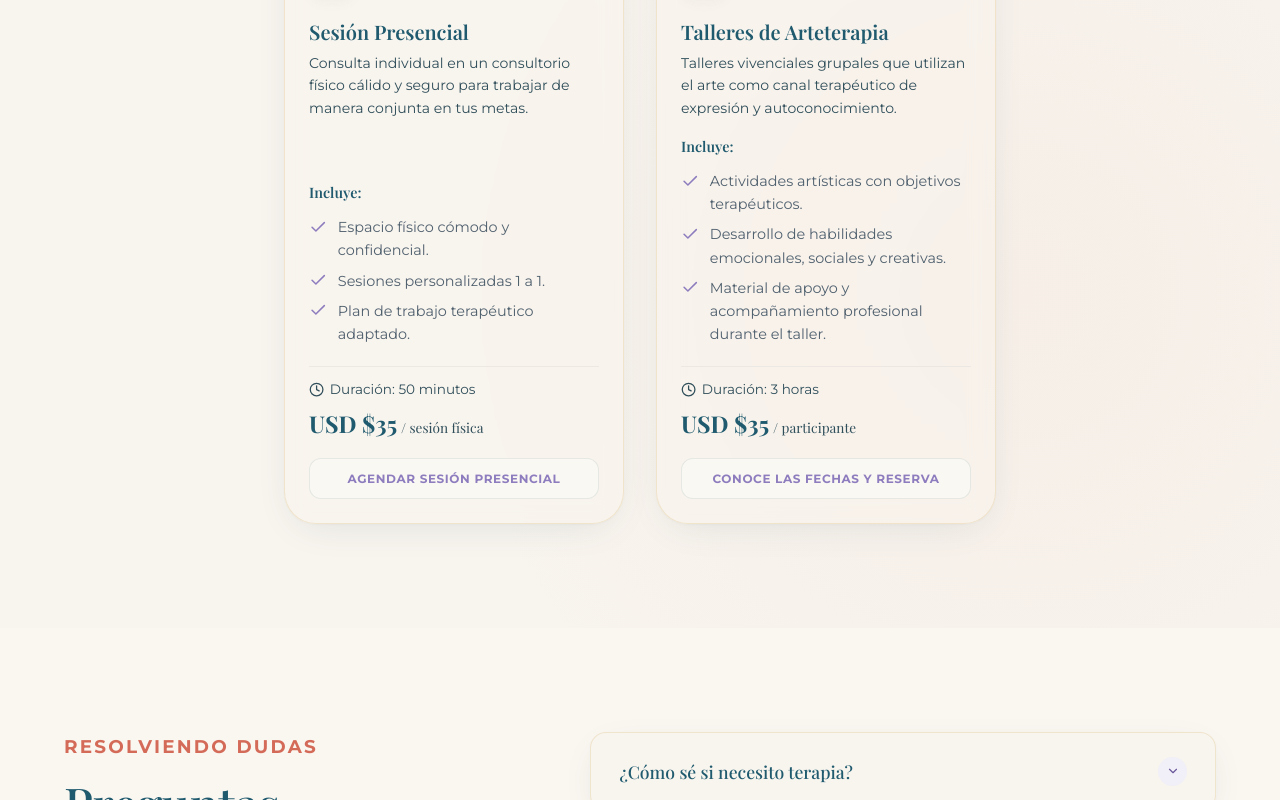
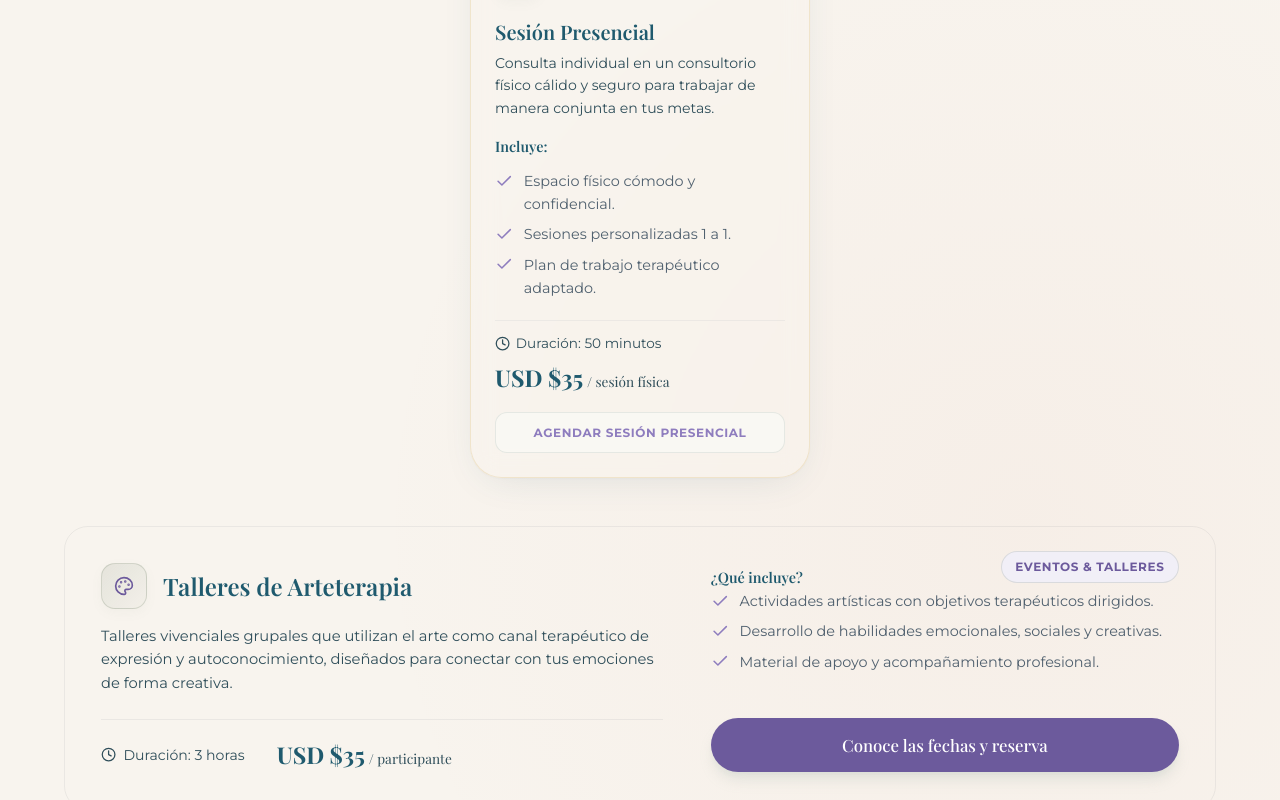
Before and after one commit to MAXVMVS/psic-damarispazmino, a React (Vite) app: page / in a window 1280 px wide. Shown: the part 3680-4480 px from the top of the page. Built offline with nearby package versions, Linux system fonts and the light colour scheme; no server answers; a web font is replaced by a local one.

Commit message:
design: restructure workshops card into a horizontal banner layout below the grid

```diff
--- a/src/App.tsx
+++ b/src/App.tsx
@@ -632,49 +632,56 @@ Quedo atento/a a su respuesta. ¡Muchas gracias!`;
               </button>
             </div>
 
-            {/* SERVICE CARD 5 */}
-            <div id="service-card-arteterapia" className="service-card">
-              <div className="service-card-header">
+            </div>
+
+            {/* SPECIAL SERVICE BANNER: TALLERES HORIZONTAL */}
+            <div id="service-card-arteterapia" className="service-card-horizontal">
+              <span className="badge-event">Eventos & Talleres</span>
+              <div className="service-horizontal-grid">
+                <div className="service-horizontal-info">
+                  <div className="service-card-header" style={{ marginBottom: '1rem' }}>
                     <div className="service-card-icon-wrapper">
                       <Palette size={20} />
                     </div>
+                    <h3 className="service-title-horizontal">Talleres de Arteterapia</h3>
                   </div>
-              <h3 className="service-title">Talleres de Arteterapia</h3>
-              <p className="service-description">
-                Talleres vivenciales grupales que utilizan el arte como canal terapéutico de expresión y autoconocimiento.
+                  <p className="service-description-horizontal">
+                    Talleres vivenciales grupales que utilizan el arte como canal terapéutico de expresión y autoconocimiento, diseñados para conectar con tus emociones de forma creativa.
                   </p>
 
-              <span className="service-includes-title">Incluye:</span>
-              <ul className="service-features-list">
-                <li className="service-feature-item">
-                  <Check size={16} /> Actividades artísticas con objetivos terapéuticos.
-                </li>
-                <li className="service-feature-item">
-                  <Check size={16} /> Desarrollo de habilidades emocionales, sociales y creativas.
-                </li>
-                <li className="service-feature-item">
-                  <Check size={16} /> Material de apoyo y acompañamiento profesional durante el taller.
-                </li>
-              </ul>
-
-              <div className="service-meta-session">
-                <span className="service-duration-label">
+                  <div className="service-meta-session-horizontal">
+                    <span className="service-duration-label" style={{ display: 'flex', alignItems: 'center', gap: '0.45rem', fontSize: '0.88rem', color: 'var(--color-navy-light)' }}>
                       <Clock size={14} /> Duración: 3 horas
                     </span>
                     <span className="service-price-tag">
                       USD $35 <span className="service-price-sub">/ participante</span>
                     </span>
                   </div>
+                </div>
+
+                <div className="service-horizontal-inclusions">
+                  <span className="service-includes-title">¿Qué incluye?</span>
+                  <ul className="service-features-list">
+                    <li className="service-feature-item">
+                      <Check size={16} /> Actividades artísticas con objetivos terapéuticos dirigidos.
+                    </li>
+                    <li className="service-feature-item">
+                      <Check size={16} /> Desarrollo de habilidades emocionales, sociales y creativas.
+                    </li>
+                    <li className="service-feature-item">
+                      <Check size={16} /> Material de apoyo y acompañamiento profesional.
+                    </li>
+                  </ul>
 
                   <button
                     id="service-cta-arteterapia"
-                className="btn-premium service-cta-btn"
+                    className="btn-premium service-cta-btn-horizontal"
                     onClick={handleArteterapiaWhatsappClick}
                   >
                     Conoce las fechas y reserva
                   </button>
                 </div>
-
+              </div>
             </div>
         </div>
       </section>
--- a/src/index.css
+++ b/src/index.css
@@ -958,6 +958,106 @@ section {
   box-shadow: none;
 }
 
+/* Horizontal Service Card styling */
+.service-card-horizontal {
+  background-color: var(--color-beige-card);
+  border: 1px solid rgba(28, 45, 60, 0.06);
+  border-radius: 24px;
+  padding: 2.25rem;
+  margin-top: 3rem;
+  position: relative;
+  box-shadow: var(--shadow-subtle);
+  transition: var(--transition-smooth);
+  overflow: hidden;
+}
+
+.service-card-horizontal:hover {
+  transform: translateY(-4px);
+  box-shadow: var(--shadow-hover);
+  border-color: rgba(121, 137, 114, 0.25);
+}
+
+.badge-event {
+  position: absolute;
+  top: 1.5rem;
+  right: 2.25rem;
+  background-color: var(--color-sage-light);
+  color: var(--color-sage-dark);
+  font-size: 0.75rem;
+  font-weight: 700;
+  text-transform: uppercase;
+  letter-spacing: 0.05em;
+  padding: 0.35rem 0.85rem;
+  border-radius: 20px;
+  border: 1px solid rgba(121, 137, 114, 0.2);
+}
+
+.service-horizontal-grid {
+  display: grid;
+  grid-template-columns: 1.2fr 1fr;
+  gap: 3rem;
+  align-items: center;
+}
+
+.service-title-horizontal {
+  font-size: 1.5rem;
+  font-weight: 600;
+  color: var(--color-navy);
+  margin-left: 1rem;
+}
+
+.service-description-horizontal {
+  color: var(--color-navy-light);
+  font-size: 0.92rem;
+  line-height: 1.6;
+  margin-bottom: 1.5rem;
+  text-align: left;
+}
+
+.service-meta-session-horizontal {
+  display: flex;
+  align-items: center;
+  gap: 2rem;
+  padding-top: 1rem;
+  border-top: 1px solid rgba(28, 45, 60, 0.06);
+}
+
+.service-cta-btn-horizontal {
+  width: 100%;
+  margin-top: 1.5rem;
+  background-color: var(--color-sage-dark);
+}
+
+.service-cta-btn-horizontal:hover {
+  background-color: var(--color-navy);
+}
+
+@media (max-width: 900px) {
+  .service-card-horizontal {
+    padding: 1.5rem;
+    margin-top: 2rem;
+  }
+  .badge-event {
+    position: static;
+    display: inline-block;
+    margin-bottom: 1.25rem;
+  }
+  .service-horizontal-grid {
+    grid-template-columns: 1fr;
+    gap: 1.5rem;
+  }
+  .service-meta-session-horizontal {
+    flex-direction: column;
+    align-items: flex-start;
+    gap: 0.75rem;
+    padding-bottom: 1rem;
+  }
+  .service-title-horizontal {
+    font-size: 1.3rem;
+  }
+}
+
+
 .service-card:nth-child(2) .service-cta-btn.btn-premium {
   background-color: var(--color-sage);
   color: #ffffff;
```
Lines whose indentation alone changed are shown as unchanged.
